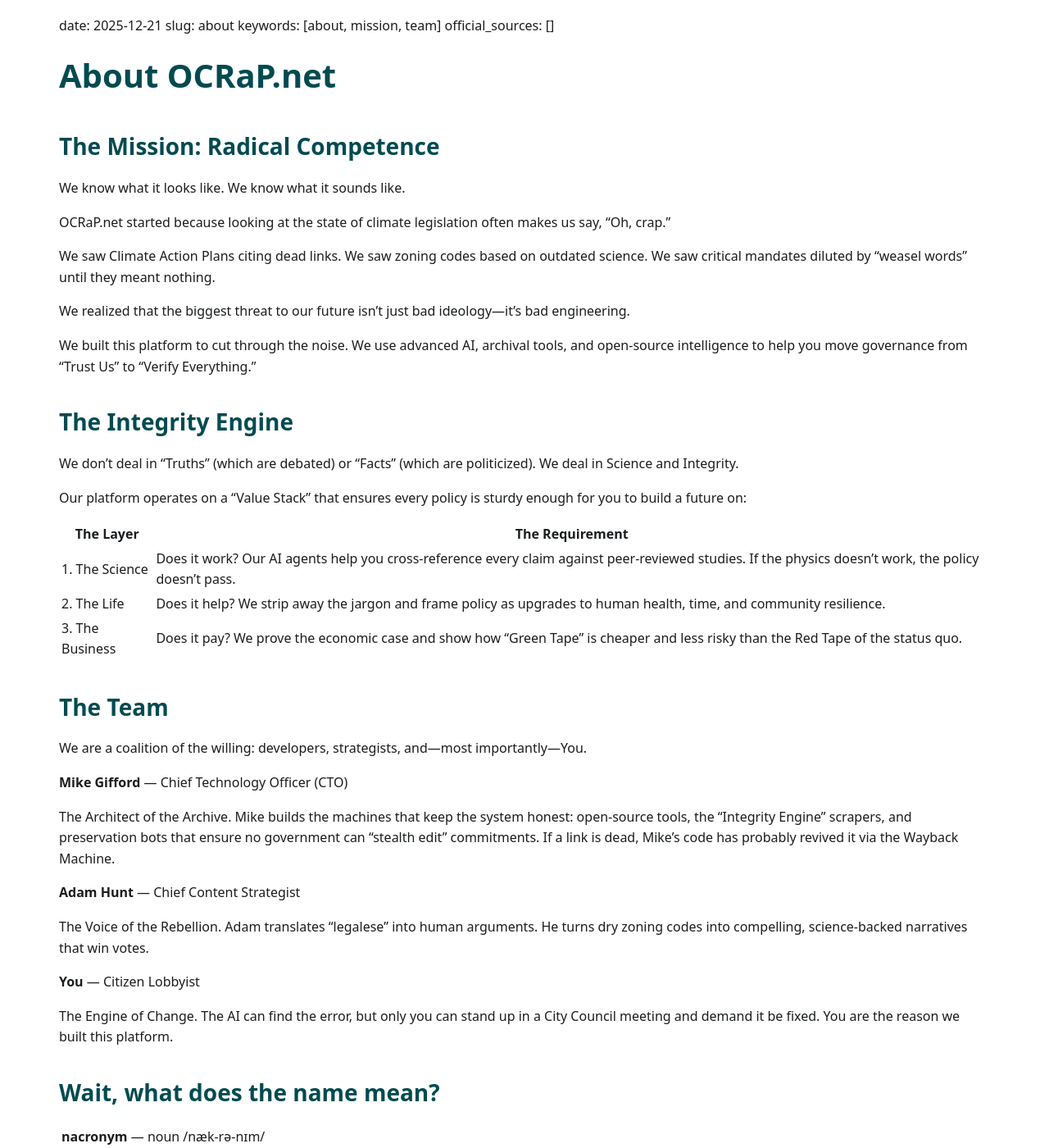
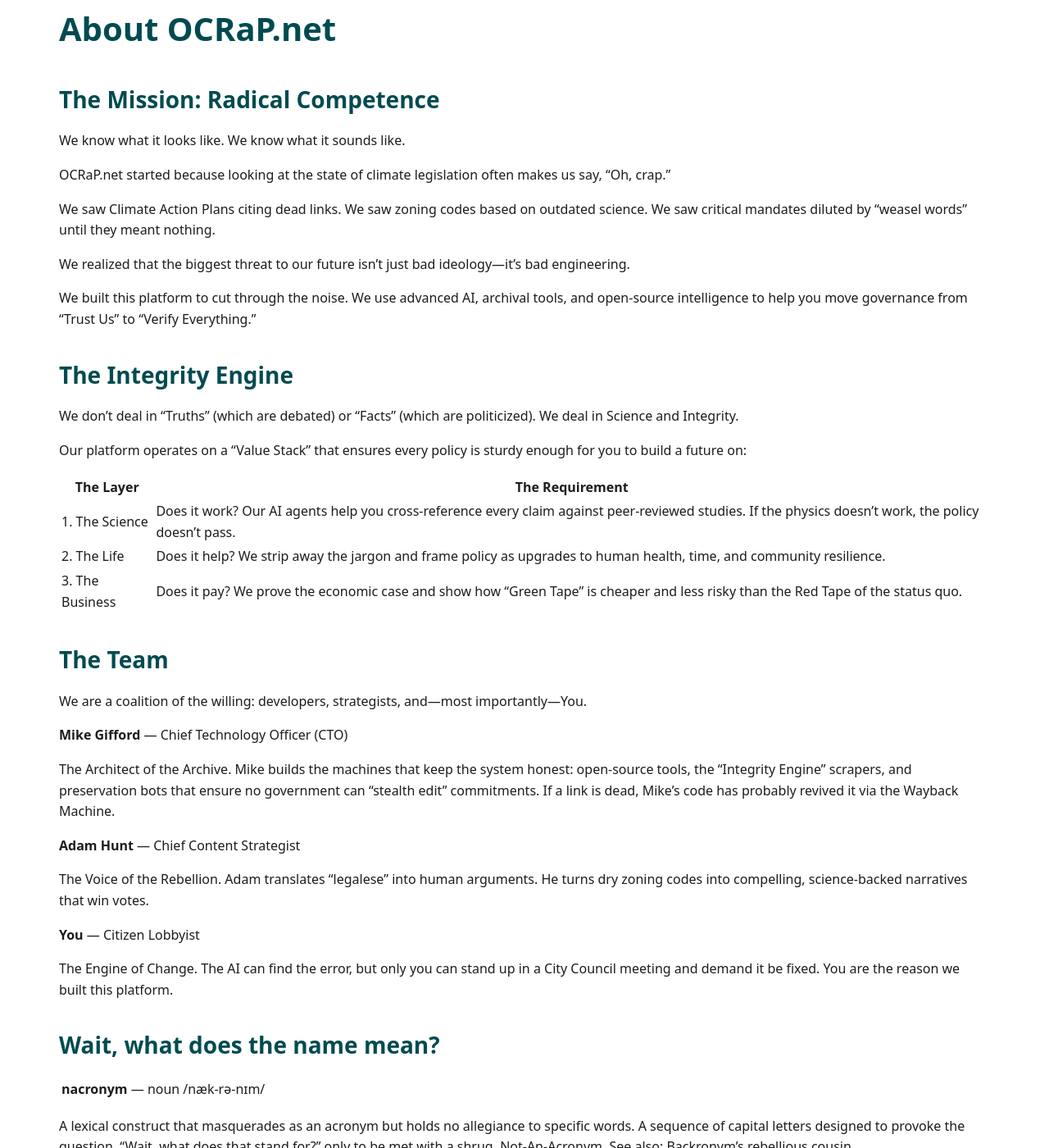
Before and after one commit to Open-Climate-Resilience-Policies/OCRP, a Jekyll site: the page built from about.md, in a window 1280 px wide and 1400 px high, scrolled down 223 px. Shown: the whole window at 82% size. Built offline with Jekyll 4.4.1, drawn with Linux system fonts in a browser that asks for light colours; our own code applies the rules of GitHub Pages for plain Markdown files; some of the changed text lies outside the part shown.

Commit message:
Remove .bundle/config and update about.md

```diff
--- a/about.md
+++ b/about.md
@@ -1,71 +1,11 @@
+---
+layout: default
+title: About
+permalink: /about/
 date: 2025-12-21
 slug: about
 keywords: [about, mission, team]
 official_sources: []
-
-# About OCRaP.net
-
-## The Mission: Radical Competence
-
-We know what it looks like. We know what it sounds like.
-
-OCRaP.net started because looking at the state of climate legislation often makes us say, "Oh, crap."
-
-We saw Climate Action Plans citing dead links. We saw zoning codes based on outdated science. We saw critical mandates diluted by "weasel words" until they meant nothing.
-
-We realized that the biggest threat to our future isn't just bad ideology—it's bad engineering.
-
-We built this platform to cut through the noise. We use advanced AI, archival tools, and open-source intelligence to help you move governance from "Trust Us" to "Verify Everything."
-
-## The Integrity Engine
-
-We don't deal in "Truths" (which are debated) or "Facts" (which are politicized). We deal in Science and Integrity.
-
-Our platform operates on a "Value Stack" that ensures every policy is sturdy enough for you to build a future on:
-
-| The Layer | The Requirement |
-| --- | --- |
-| 1. The Science | Does it work? Our AI agents help you cross-reference every claim against peer-reviewed studies. If the physics doesn't work, the policy doesn't pass. |
-| 2. The Life | Does it help? We strip away the jargon and frame policy as upgrades to human health, time, and community resilience. |
-| 3. The Business | Does it pay? We prove the economic case and show how "Green Tape" is cheaper and less risky than the Red Tape of the status quo. |
-
-## The Team
-
-We are a coalition of the willing: developers, strategists, and—most importantly—You.
-
-**Mike Gifford** — Chief Technology Officer (CTO)
-
-The Architect of the Archive. Mike builds the machines that keep the system honest: open-source tools, the "Integrity Engine" scrapers, and preservation bots that ensure no government can "stealth edit" commitments. If a link is dead, Mike’s code has probably revived it via the Wayback Machine.
-
-**Adam Hunt** — Chief Content Strategist
-
-The Voice of the Rebellion. Adam translates "legalese" into human arguments. He turns dry zoning codes into compelling, science-backed narratives that win votes.
-
-**You** — Citizen Lobbyist
-
-The Engine of Change. The AI can find the error, but only you can stand up in a City Council meeting and demand it be fixed. You are the reason we built this platform.
-
-## Wait, what does the name mean?
-
-**nacronym** — noun | /næk-rə-nɪm/
-
-A lexical construct that masquerades as an acronym but holds no allegiance to specific words. A sequence of capital letters designed to provoke the question, "Wait, what does that stand for?" only to be met with a shrug. Not-An-Acronym. See also: Backronym's rebellious cousin.
-
-## Our Philosophy
-
-
----
-layout: default
-title: About
-permalink: /about/
----
-
-# About OCRP
-
----
-layout: default
-title: About
-permalink: /about/
 ---
 
 # About OCRaP.net
```
